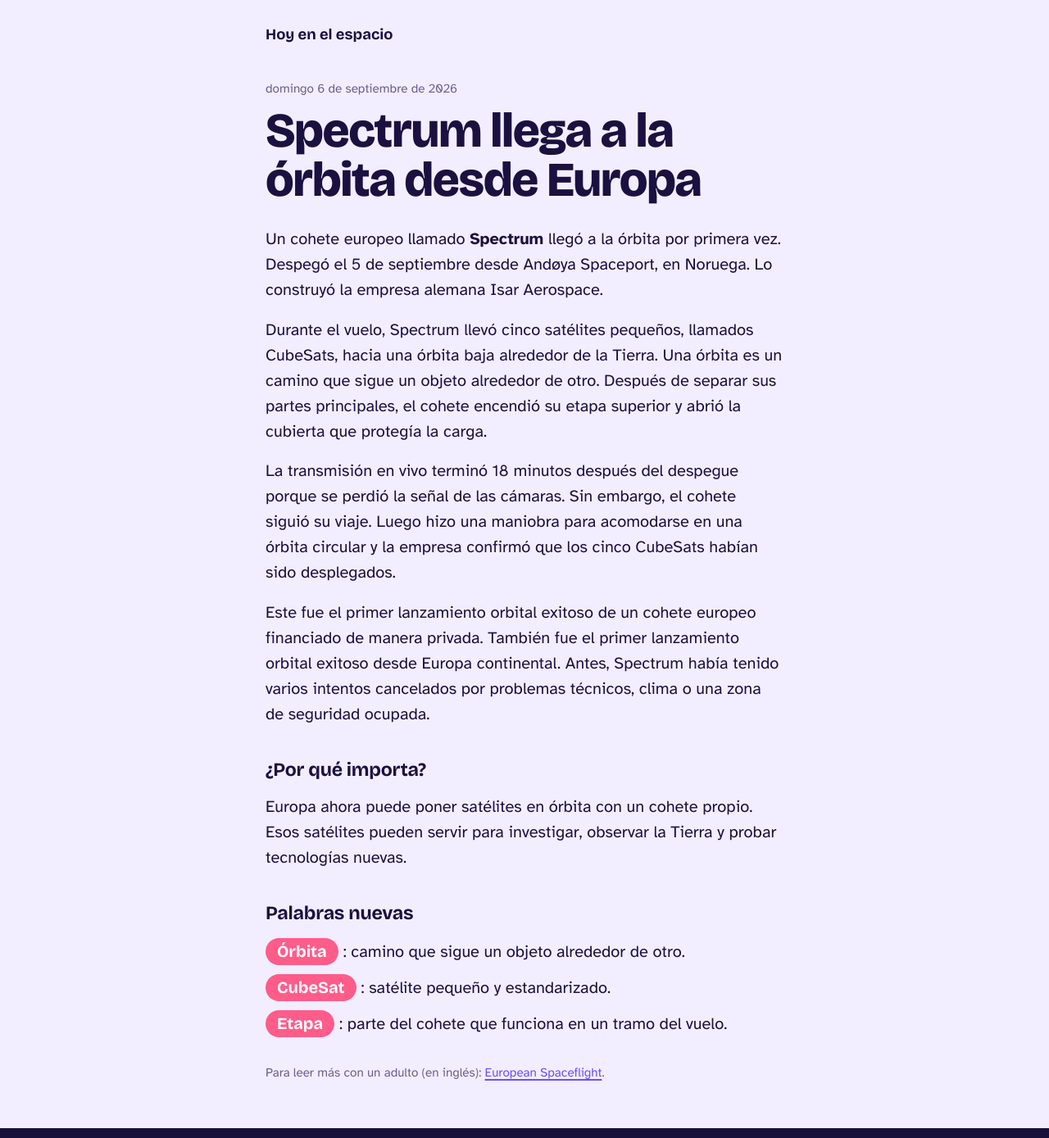
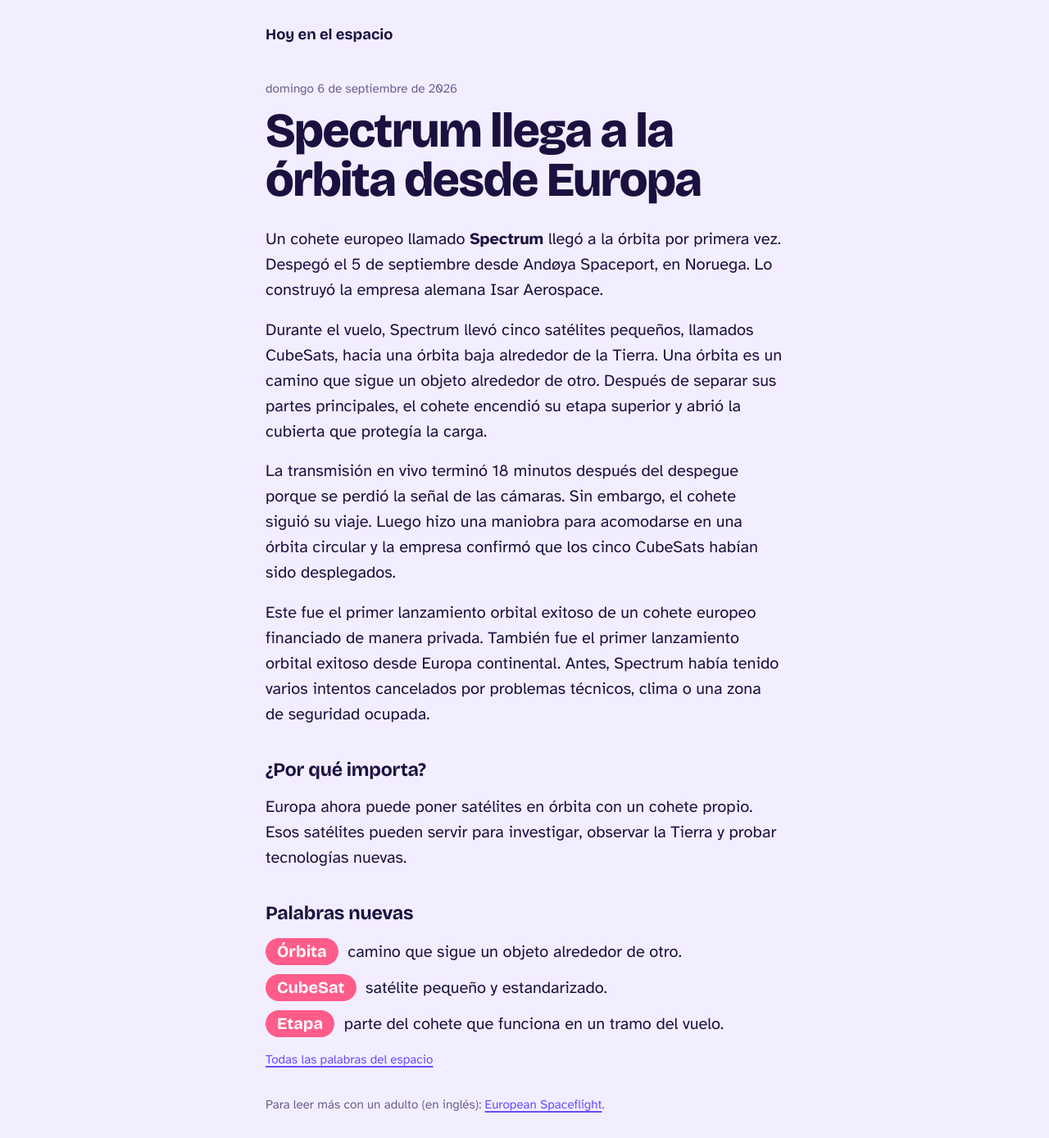
Before and after one commit to lezama/espacio-bot, a Jekyll site: the page built from _posts/2026-09-06-espacio.md, in a window 1280 px wide. Shown: the top 1389 px of the page at 82% size. Built offline with Jekyll 4.4.1, drawn with Linux system fonts in a browser that asks for light colours; grey boxes are pictures that could not be loaded.

Commit message:
Presentar al protagonista y página de palabras del espacio
El post de hoy usaba BepiColombo sin decir qué es. El prompt ahora exige
presentar al protagonista en la primera oración y meter los nombres
propios en el glosario. El glosario pasa al frontmatter (words) y
/palabras/ lo acumula día a día con link a cada noticia.

Co-Authored-By: Claude Fable 5.1 <noreply@anthropic.com>
Claude-Session: https://claude.ai/code/session_019D2Z3DMZFYiLG4BNPWwRGb

```diff
--- a/_includes/post.html
+++ b/_includes/post.html
@@ -6,6 +6,15 @@
   <div class="cuerpo">
     {{ include.content }}
   </div>
+  {% if post.words %}
+  <section class="palabras">
+    <h2>Palabras nuevas</h2>
+    <ul>
+      {% for w in post.words %}<li><strong>{{ w.word }}</strong> {{ w.meaning }}</li>{% endfor %}
+    </ul>
+    <p class="palabras__todas"><a href="{{ '/palabras/' | relative_url }}">Todas las palabras del espacio</a></p>
+  </section>
+  {% endif %}
   <p class="fuente">Para leer más con un adulto (en inglés): <a href="{{ post.source_url }}">{{ post.source_name }}</a>.</p>
 </article>
 {% if post.photo_url %}
--- a/_posts/2026-09-06-espacio.md
+++ b/_posts/2026-09-06-espacio.md
@@ -22,6 +22,13 @@ launches:
     rocket: "Long March 8A | Unknown Payload"
     where: "Wenchang Space Launch Site, People's Republic of China"
     what: "El Long March 8A es un cohete que despegará desde Wenchang, pero todavía no se sabe qué llevará."
+words:
+  - word: "Órbita"
+    meaning: "camino que sigue un objeto alrededor de otro."
+  - word: "CubeSat"
+    meaning: "satélite pequeño y estandarizado."
+  - word: "Etapa"
+    meaning: "parte del cohete que funciona en un tramo del vuelo."
 ---
 
 Un cohete europeo llamado **Spectrum** llegó a la órbita por primera vez. Despegó el 5 de septiembre desde Andøya Spaceport, en Noruega. Lo construyó la empresa alemana Isar Aerospace.
--- a/assets/style.css
+++ b/assets/style.css
@@ -29,10 +29,15 @@ main { max-width: 42rem; margin: 0 auto; padding: 0 1.25rem; }
 .post h1 a { color: inherit; text-decoration: none; }
 .cuerpo p { margin: 0 0 1.1rem; }
 .cuerpo strong { font-weight: 700; }
-.cuerpo h2, .agenda h2, .anteriores h2, .foto h2 { font-size: 1.45rem; font-weight: 700; letter-spacing: -.01em; margin: 2.2rem 0 .7rem; }
-.cuerpo ul { list-style: none; padding: 0; margin: 0; }
-.cuerpo li { margin: 0 0 .7rem; }
-.cuerpo li strong { display: inline-block; background: var(--coral); color: #fff; border-radius: 999px; padding: .05em .7em; margin-right: .3em; font-family: var(--display); font-weight: 700; }
+.cuerpo h2, .agenda h2, .anteriores h2, .foto h2, .palabras h2 { font-size: 1.45rem; font-weight: 700; letter-spacing: -.01em; margin: 2.2rem 0 .7rem; }
+.palabras ul { list-style: none; padding: 0; margin: 0; }
+.palabras li { margin: 0 0 .7rem; }
+.palabras li strong { display: inline-block; background: var(--coral); color: #fff; border-radius: 999px; padding: .05em .7em; margin-right: .3em; font-family: var(--display); font-weight: 700; }
+.palabras__todas { font-size: .95rem; margin: 1rem 0 0; }
+.palabras--todas h1 { font-size: clamp(2rem, 6vw, 3rem); letter-spacing: -.02em; margin: 2.5rem 0 .3rem; }
+.palabras--todas h2 { font-size: 1.2rem; margin-top: 2rem; }
+.palabras--todas h2 a { color: var(--tinta); text-decoration: none; }
+.palabras--todas h2 a:hover { color: var(--violeta); }
 .fuente { color: var(--suave); font-size: .95rem; margin: 2rem 0 0; }
 
 .foto { background: var(--noche); color: #fff; margin: 2.5rem -1.25rem 0; padding: 2rem 1.25rem 2.2rem; }
```
Also changed, not shown: other parts of _posts/2026-09-06-espacio.md (+0 -6 lines), _posts/2026-09-07-espacio.md (+7 -6 lines), palabras.html (added, +15 -0 lines), prompt.md (+8 -6 lines).
